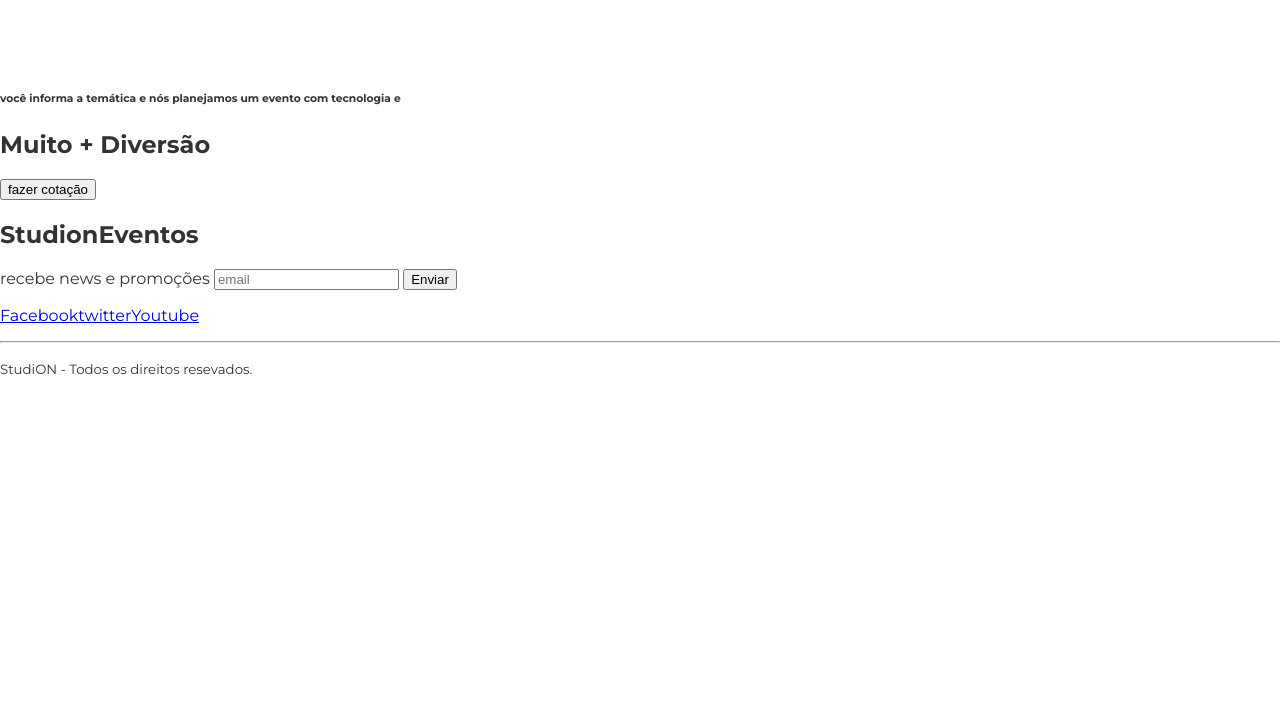
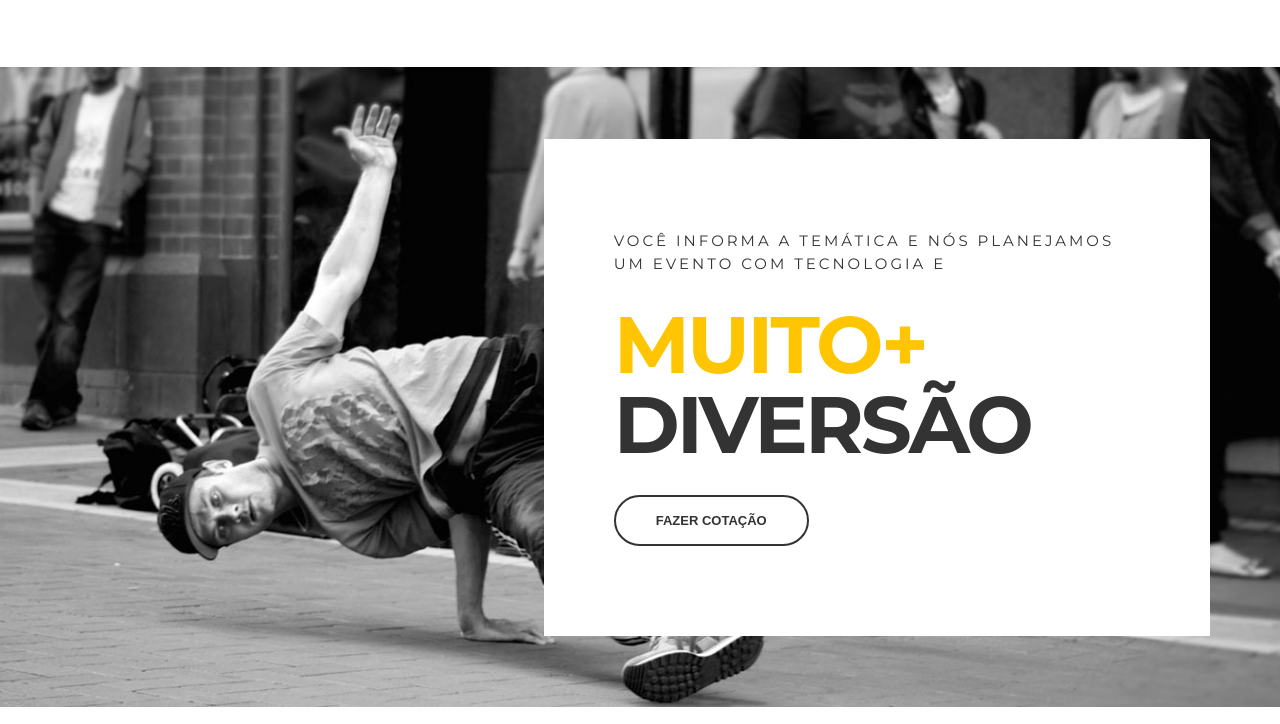
Before and after one commit to jpablodavid/studion, a website: page src/index.html in a window 1280 px wide. Shown: the part 1560-2284 px from the top of the page. Before the commit the page ends 1954 px from the top, so only its background shows below. Drawn offline with Linux system fonts and the light colour scheme.

Commit message:
feat(quote): css quote

```diff
--- a/src/index.html
+++ b/src/index.html
@@ -81,13 +81,16 @@
             </div>
         </section>
 
-        <section >
-            <div >
-                <h6>você informa a temática e nós planejamos um evento com tecnologia e </h6>
+        <section class="quote">
+            <div class="container quote__container">
+                <div class="quote__copy">
+                    <h6>você informa a temática e nós planejamos um evento com tecnologia e </h6>
 
-                <h2><span>Muito + </span>Diversão</h2>
+                    <h2><span class="copy--primary">Muito+ </span>Diversão</h2>
 
-                <button>fazer cotação</button>
+                    <button class="btn btn--quote">fazer cotação</button>
+                </div>
+
             </div>
         </section>
     </main>
--- a/src/style.css
+++ b/src/style.css
@@ -81,9 +81,9 @@ ul {
 .logo-studion {
     font-size: 2.375rem;
     font-weight: 900;
+    line-height: 1ch;/* unidade relativa a altura do grifo 0 da fonte*/
     text-transform: uppercase;
     text-align: right;
-    line-height: 1ch;/* unidade relativa a altura do grifo 0 da fonte*/
 }
 
 .copy--primary {
@@ -220,3 +220,52 @@ ul {
     color: var(--color-copy);
     background: unset;
 }
+
+.quote {
+    background-image: url(./images/parallax.jpg);
+    background-attachment: fixed;
+    background-repeat: no-repeat;
+    background-size: cover;
+    background-position: center;
+}
+
+.quote__container {
+    display: grid;
+    align-items: center;
+    justify-items: end;
+    min-height: 80vh;
+}
+
+.quote__copy {
+    background-color: #fff;
+    padding: 5.625rem 4.375rem;
+}
+
+.quote__copy h6 {
+    font-size: .9375rem;
+    font-weight: 400;
+    letter-spacing: .1875rem;
+    line-height: 1.4375rem;
+    max-width: 53ch;
+    text-transform: uppercase;
+    margin: 0;
+}
+
+.quote__copy h2 {
+    font-size: 5rem;
+    line-height: 5rem;
+    text-transform: uppercase;
+    letter-spacing: -.1875rem;
+    margin: 1.875rem 0;
+}
+
+.quote__copy h2 span {
+    display: block;
+}
+
+.btn--quote {
+    color: var(--color-copy);
+    border-color: var(--color-copy);
+    background-color: unset;
+
+}
```
